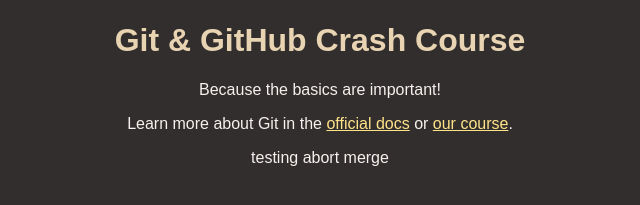
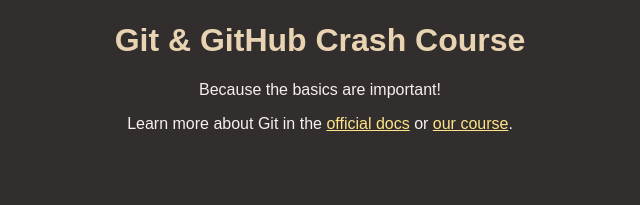
Before and after one commit to Dazz563/github-actions-project, a plain HTML site: page index.html in a window 1280 px wide. Shown: the part 147-352 px from the top of the page, without its empty margins (320-960 px from the left). Drawn offline with Linux system fonts and the light colour scheme.

Commit message:
Revert "Merge branch 'feature-restructure'"
This reverts commit 8c6b6693e2ef5bac21d3eb8671959372842d946f, reversing
changes made to fd0f36ba57d4bdb0963d4b6b5013c114cbea0a5e.

```diff
--- a/index.html
+++ b/index.html
@@ -18,7 +18,6 @@
 				Learn more about Git in the
 				<a href="https://git-scm.com/book/en/v2">official docs</a> or <a href="https://acad.link/git">our course</a>.
 			</p>
-			<p>testing abort merge</p>
 		</main>
 	</body>
 </html>
```
